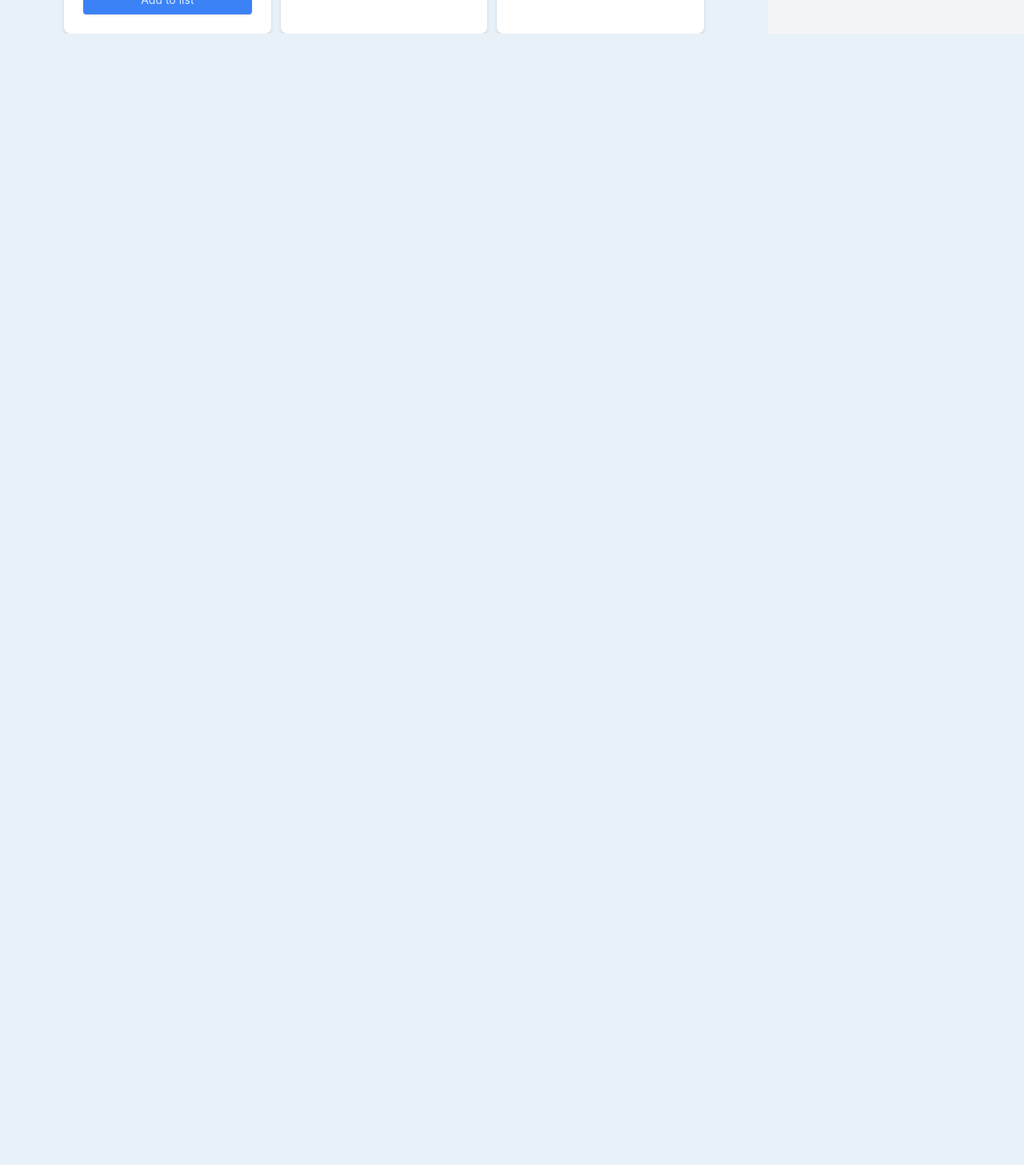
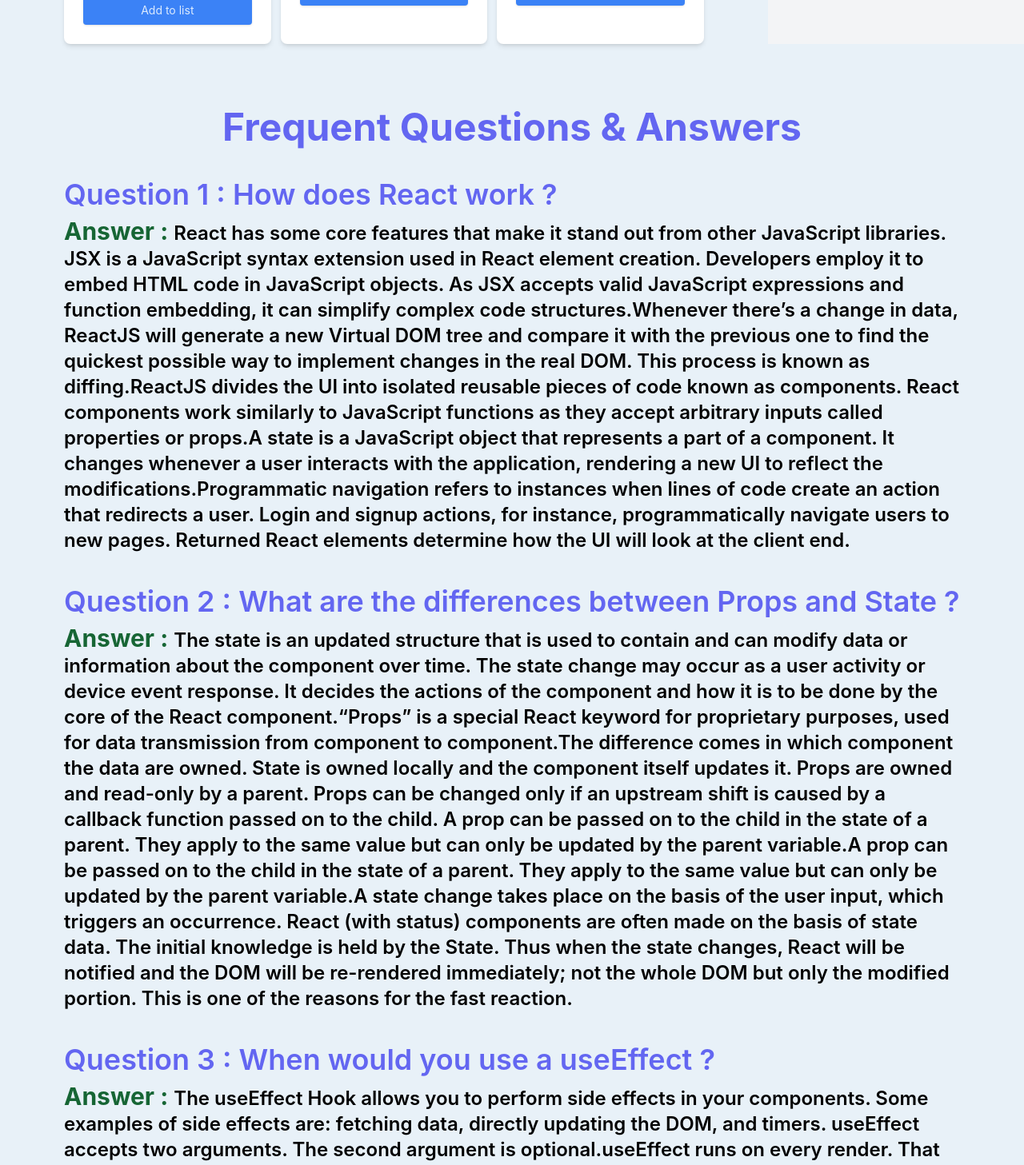
Before and after one commit to Shahadath049/assignment-8, a React (Create React App) app: page / in a window 1280 px wide. Shown: the part 1330-2787 px from the top of the page at 80% size. Before the commit the page ends 1372 px from the top, so only its background shows below. Built offline with nearby package versions, Linux system fonts and the light colour scheme.

Commit message:
responsive completed

```diff
--- a/package.json
+++ b/package.json
@@ -10,6 +10,7 @@
     "@testing-library/react": "^13.4.0",
     "@testing-library/user-event": "^13.5.0",
     "autoprefixer": "^10.4.12",
+    "bootstrap": "^5.2.2",
     "postcss": "^8.4.17",
     "react": "^18.2.0",
     "react-dom": "^18.2.0",
--- a/src/App.js
+++ b/src/App.js
@@ -1,11 +1,47 @@
-import logo from './logo.svg';
 import './App.css';
 import Activity from './components/Activity/Activity';
+
+
 
 function App() {
   return (
     <div >
         <Activity></Activity>
+
+        <div className='container mx-auto mt-20'>
+        <h1 className="text-5xl font-bold text-center  my-10 text-indigo-500">Frequent Questions & Answers</h1>
+              <div className=' mb-10 px-20'>
+                    <h1 className='text-4xl font-semibold my-2 text-indigo-500'>Question 1 : How does React work ?</h1>
+                    <p className='text-2xl font-semibold'><span className='text-3xl font-bold mt-2 mb-5 text-green-800'>Answer : </span > React has some core features that make it stand out from other JavaScript libraries. JSX is a JavaScript syntax extension used in React element creation. Developers employ it to embed HTML code in JavaScript objects. As JSX accepts valid JavaScript expressions and function embedding, it can simplify complex code structures.Whenever there’s a change in data, ReactJS will generate a new Virtual DOM tree and compare it with the previous one to find the quickest possible way to implement changes in the real DOM. This process is known as diffing.ReactJS divides the UI into isolated reusable pieces of code known as components. React components work similarly to JavaScript functions as they accept arbitrary inputs called properties or props.A state is a JavaScript object that represents a part of a component. It changes whenever a user interacts with the application, rendering a new UI to reflect the modifications.Programmatic navigation refers to instances when lines of code create an action that redirects a user. Login and signup actions, for instance, programmatically navigate users to new pages.
+
+Returned React elements determine how the UI will look at the client end.</p>
+
+              </div>
+              <div className=' mb-10 px-20'>
+                    <h1 className='text-4xl font-semibold my-2 text-indigo-500'>Question 2 : What are the differences between Props and State ?</h1>
+                    <p  className='text-2xl font-semibold'><span className='text-3xl font-bold mt-2 mb-5 text-green-800'>Answer : </span> The state is an updated structure that is used to contain and can modify data or information about the component over time. The state change may occur as a user activity or device event response. It decides the actions of the component and how it is to be done by the core of the React component.“Props” is a special React keyword for proprietary purposes, used for data transmission from component to component.The difference comes in which component the data are owned. State is owned locally and the component itself updates it. Props are owned and read-only by a parent. Props can be changed only if an upstream shift is caused by a callback function passed on to the child.
+
+A prop can be passed on to the child in the state of a parent. They apply to the same value but can only be updated by the parent variable.A prop can be passed on to the child in the state of a parent. They apply to the same value but can only be updated by the parent variable.A state change takes place on the basis of the user input, which triggers an occurrence. React (with status) components are often made on the basis of state data. The initial knowledge is held by the State.
+
+Thus when the state changes, React will be notified and the DOM will be re-rendered immediately; not the whole DOM but only the modified portion. This is one of the reasons for the fast reaction. </p>
+
+              </div>
+              <div className=' mb-10 px-20'>
+                    <h1 className='text-4xl font-semibold my-2 text-indigo-500'>Question 3 : When would you use a useEffect ?</h1>
+                    <p className='text-2xl font-semibold'><span className='text-3xl font-bold mt-2 mb-5 text-green-800'>Answer : </span>The useEffect Hook allows you to perform side effects in your components.
+
+Some examples of side effects are: fetching data, directly updating the DOM, and timers.
+
+useEffect accepts two arguments. The second argument is optional.useEffect runs on every render. That means that when the count changes, a render happens, which then triggers another effect.
+
+This is not what we want. There are several ways to control when side effects run.
+
+We should always include the second parameter which accepts an array. We can optionally pass dependencies to useEffect in this array.</p>
+
+              </div>
+
+        </div>
+
     </div>
   );
 }
--- a/src/components/Activity/Activity.js
+++ b/src/components/Activity/Activity.js
@@ -40,7 +40,7 @@
         <div className='container mx-auto  grid grid-cols-8  '>
             <div className='col-span-full lg:col-span-6 px-20 mt-20 '>
 
-                <h1 className=' text-3xl font-bold text-indigo-500 '><FontAwesomeIcon icon={faDumbbell} /> ULTRA-ACTIVE-CLUB</h1>
+                <h1 className=' text-5xl font-bold text-indigo-500 '><FontAwesomeIcon icon={faDumbbell} /> ULTRA-ACTIVE-CLUB</h1>
 
                 <div>
                         <h3 className='my-10 text-2xl font-semibold'>Select Today's exercise</h3>
```
Also changed, not shown: 1 other file (tests, documents, lock files or other folders).
